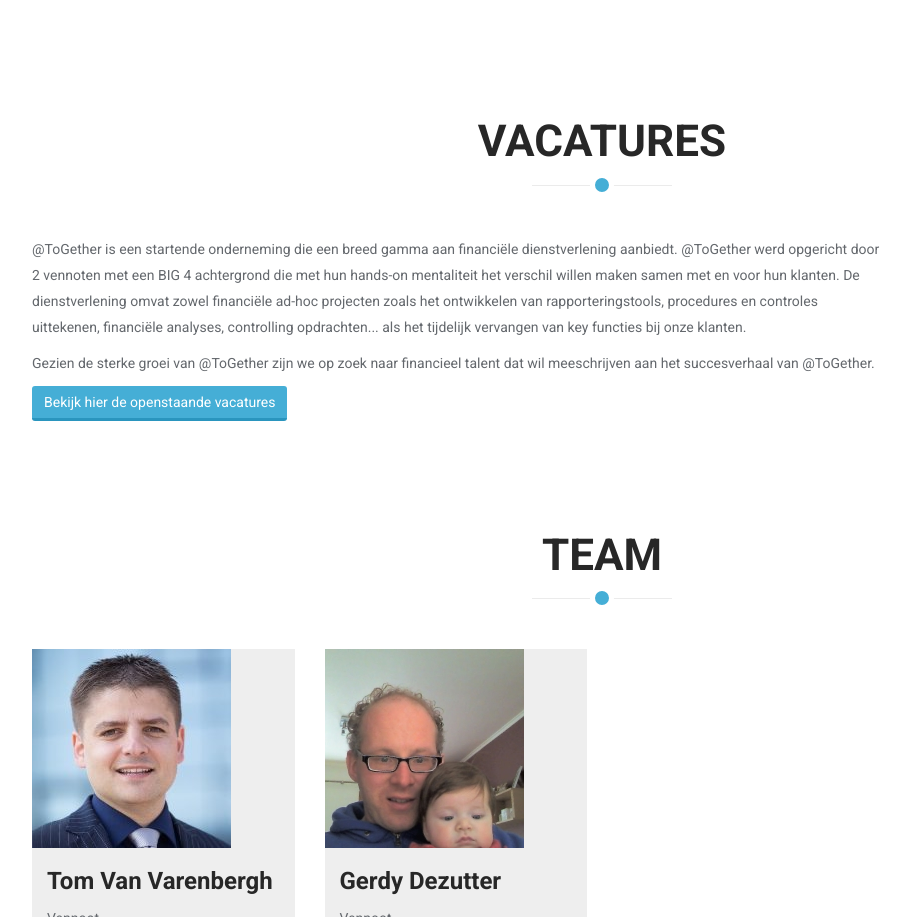
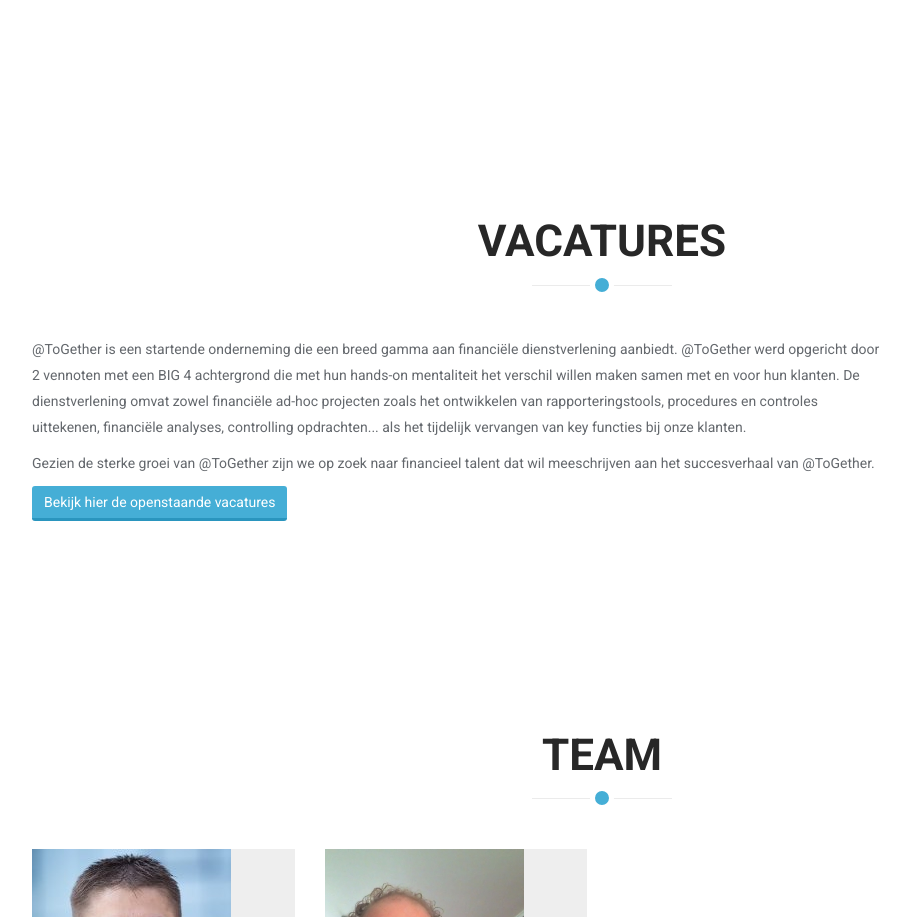
Before and after one commit to sflamez/at-together, a plain HTML site: page index.html in a window 1280 px wide. Shown: the part 2311-3228 px from the top of the page, without its empty margins (38-948 px from the left). Drawn offline with Linux system fonts and the light colour scheme; some packages are replaced by stand-ins of ours.

Commit message:
Fix ID for job offers.

```diff
--- a/css/main.css
+++ b/css/main.css
@@ -312,7 +312,7 @@
   box-shadow: inset 0 0 0 5px rgba(255, 255, 255, 0.8);
   -webkit-box-shadow: inset 0 0 0 5px rgba(255, 255, 255, 0.8);
 }
-#vacancies {
+#job-offers {
   padding: 100px 0;
 }
 #team {
```
